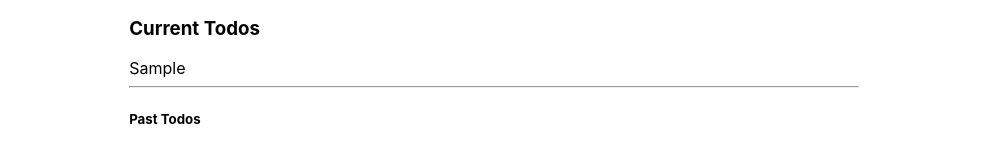
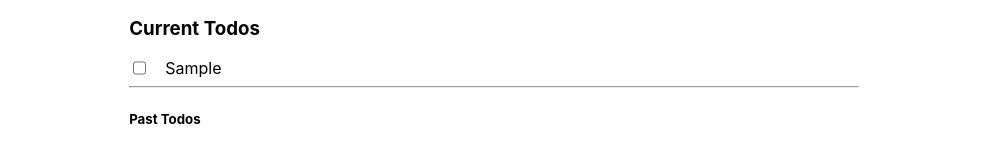
Before and after one commit to EdgardoArriagada/fast-contexts, a Next.js app: page /real-use-case in a window 1280 px wide. Both pictures are taken after typing "Sample" into the empty fields and a click on the button "Add". Shown: the part 172-320 px from the top of the page, without its empty margins (146-1133 px from the left). Built offline with nearby package versions, Linux system fonts and the light colour scheme.

Commit message:
handle current todos

```diff
--- a/containers/current-todos.tsx
+++ b/containers/current-todos.tsx
@@ -1,18 +1,56 @@
-import React, { FC } from 'react'
+import React, { FC, CSSProperties } from 'react'
 
 import { useTodoStore } from '../stores/todoStore'
 
 interface Props {}
 
+const columStyles: CSSProperties = {
+  display: 'flex',
+  flexDirection: 'column',
+}
+
+const elementStyles: CSSProperties = {
+  display: 'flex',
+  gap: '1rem',
+}
+
 const CurrentTodos: FC<Props> = () => {
-  const [currentTodos] = useTodoStore((todoStore) => todoStore.current)
+  const [currentTodos, setCurrentTodos] = useTodoStore(
+    (todoStore) => todoStore.current
+  )
+  const [, setPastTodos] = useTodoStore((todoStore) => todoStore.past)
+
+  const handleCheckboxClick = (id: number) => {
+    console.log('handleCheckboxClick', id)
+    const newCurrentTodos = currentTodos.filter((todo) => todo.id !== id)
+    const newPastTodos = currentTodos.find((todo) => todo.id === id)
+
+    setCurrentTodos({ current: newCurrentTodos })
+
+    setPastTodos((store) => ({
+      past: [...store.past, newPastTodos],
+    }))
+  }
 
   return (
     <>
       <h3>Current Todos</h3>
-      {currentTodos.map((todo) => {
-        return <div key={todo.id}>{todo.text}</div>
-      })}
+      <div style={columStyles}>
+        {currentTodos.map(({ id, text }) => {
+          return (
+            <div key={id} style={elementStyles}>
+              <input
+                onChange={() => handleCheckboxClick(id)}
+                type="checkbox"
+                id={String(id)}
+                name="subscribe"
+                value="newsletter"
+              />
+              <label htmlFor={String(id)}>{text}</label>
+            </div>
+          )
+        })}
+      </div>
     </>
   )
 }
```
